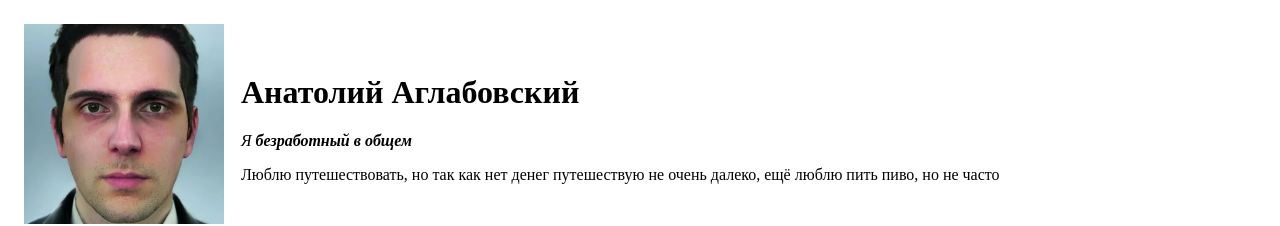
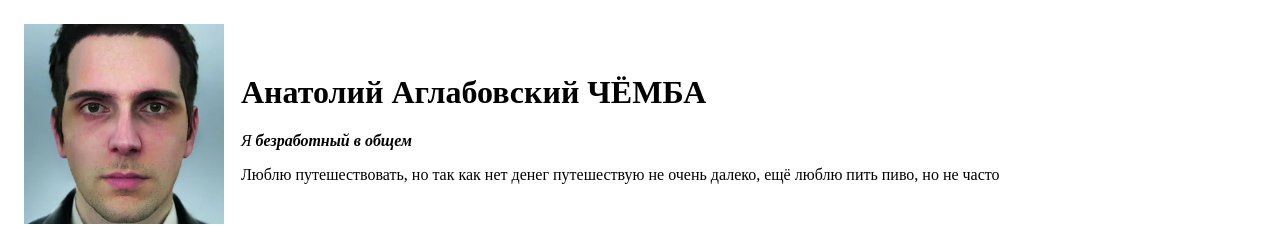
Before and after one commit to AGit0823/fsite, a plain HTML site: page index.html in a window 1280 px wide. Shown: the top 226 px of the page. Drawn offline with Linux system fonts and the light colour scheme.

Commit message:
Update index.html
second commit

```diff
--- a/index.html
+++ b/index.html
@@ -14,7 +14,7 @@
         <img src="./foto.jpg" alt="фото рекрутёра" width="200" class="">
       </td>
       <td>
-        <h1>Анатолий Аглабовский</h1>
+        <h1>Анатолий Аглабовский ЧЁМБА</h1>
         <p><em>Я <strong>безработный в общем</strong></em></p>
         <p>Люблю путешествовать, но так как нет денег путешествую не очень далеко, ещё люблю пить пиво, но не часто</p>
       </td>
```
